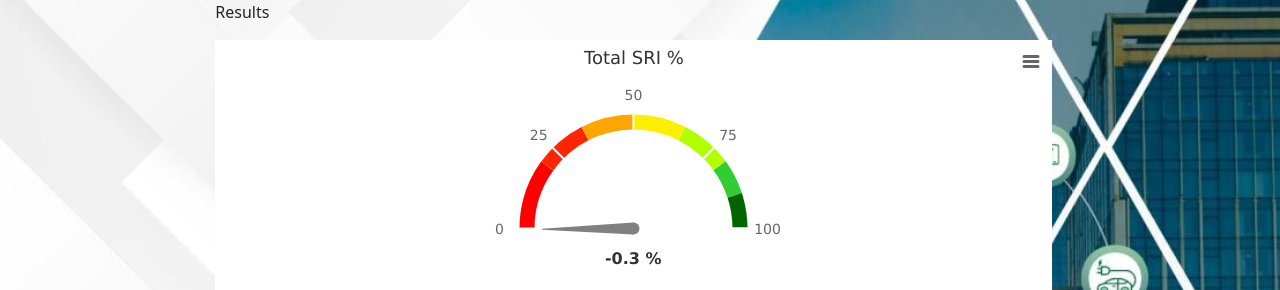
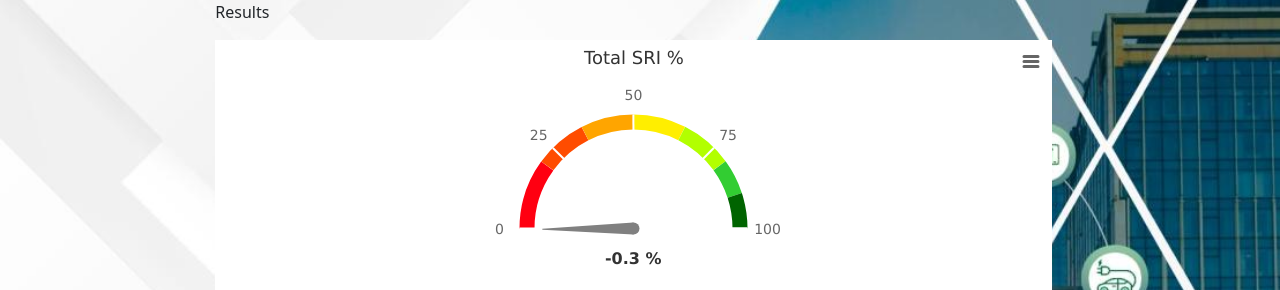
Before and after one commit to PANOUR2429/SRI, a Django app: page /SRI_result/1 in a window 1280 px wide. Shown: the part 56-346 px from the top of the page. Run offline with Django 5.2, Linux system fonts and the light colour scheme; data comes from the database, SQL or seed files in the repository; some libraries are stand-ins or nearby versions.

Commit message:
fixed points

```diff
--- a/SRIsite/SRIapp/Templates/SRI_result.html
+++ b/SRIsite/SRIapp/Templates/SRI_result.html
@@ -124,12 +124,12 @@
                     plotBands: [{
                              from: 0,
                              to: 20,
-                             color: '#FF0000', //  red
+                             color: '#FF0011', //  red
                              thickness: 15,
                              }, {
                              from: 20,
                              to: 35,
-                             color:  '#FF2500', // orange red
+                             color:  '#FF4C00', // orange red
                              thickness: 15,
                              }, {
                              from: 35,
```
